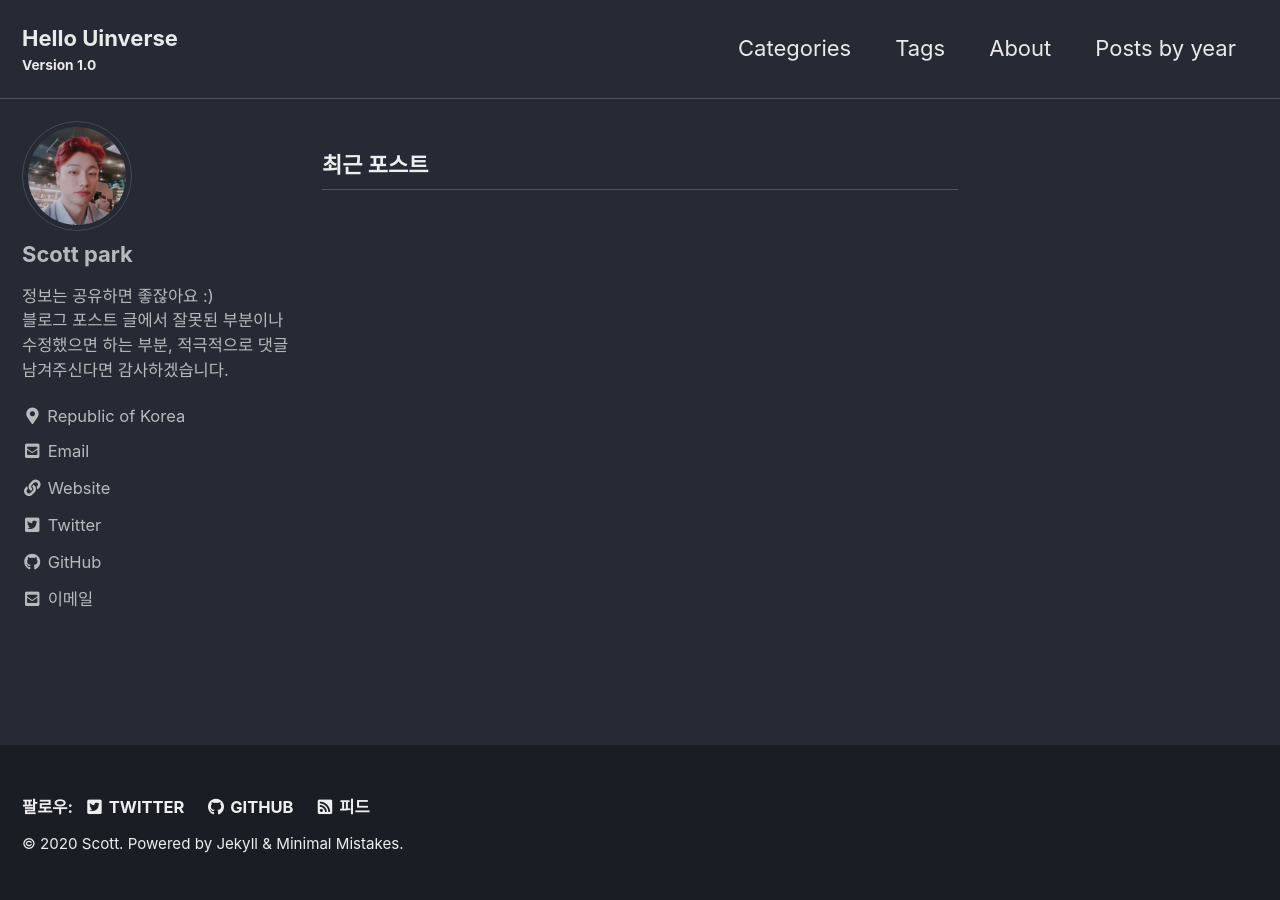
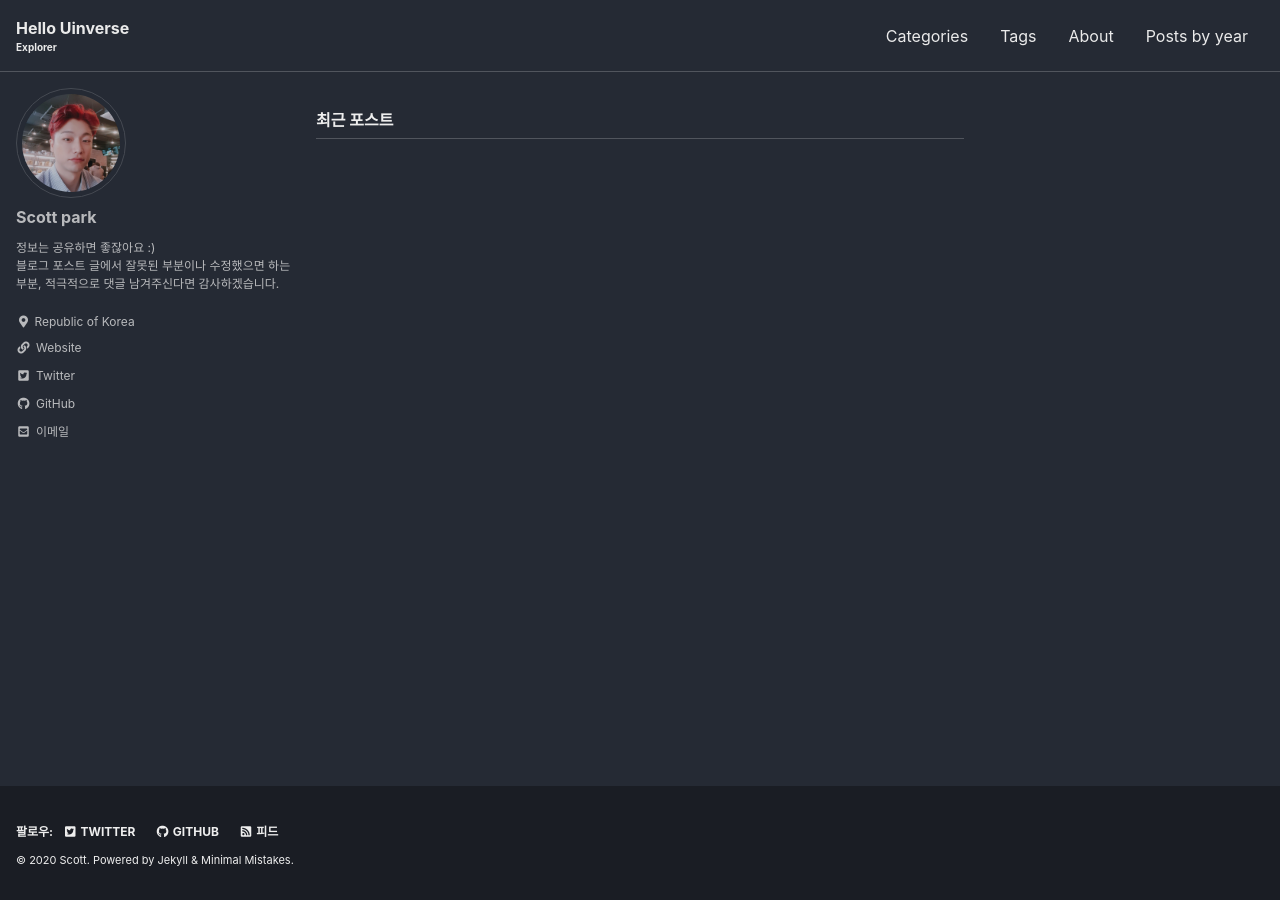
Before and after one commit to Scott-Park/scott-park.github.io, a Jekyll site: the page built from index.html, in a window 1280 px wide. Built offline with Jekyll 4.4.1, drawn with Linux system fonts in a browser that asks for light colours; cached includes are drawn as plain includes; the list of posts is cut into pages by our own code.

Commit message:
Upate subtitle and fontsize

```diff
--- a/_config.yml
+++ b/_config.yml
@@ -18,7 +18,7 @@ minimal_mistakes_skin    : "dark" # "default", "air", "aqua", "contrast", "dark"
 locale                   : "ko-KR"
 title                    : "Hello Universe"
 title_separator          : "&#124;"
-subtitle                 : "Version 1.0" # site tagline that appears below site title in masthead
+subtitle                 : "Explorer" # site tagline that appears below site title in masthead
 name                     : "Scott"
 description              : "Scott's blog :)"
 url                      : "https://scott-park.github.io"
@@ -99,24 +99,24 @@ author:
   location         : "Republic of Korea"
   email            : "vispourtoimeme@gmail.com"
   links:
-    - label: "Email"
-      icon: "fas fa-fw fa-envelope-square"
-      url: "mailto:vispourtoimeme@gmail.com"
+    # - label: "Email"
+    #   icon: "fas fa-fw fa-envelope-square"
+    #   url: "mailto:vispourtoimeme@gmail.com"
     - label: "Website"
       icon: "fas fa-fw fa-link"
       url: "https://scott-park.github.io"
     - label: "Twitter"
       icon: "fab fa-fw fa-twitter-square"
       url: "https://twitter.com/@Akama_"
-    - label: "Facebook"
-      icon: "fab fa-fw fa-facebook-square"
-      # url: "https://facebook.com/"
+    # - label: "Facebook"
+    #   icon: "fab fa-fw fa-facebook-square"
+    #   # url: "https://facebook.com/"
     - label: "GitHub"
       icon: "fab fa-fw fa-github"
       url: "https://github.com/scott-park"
-    - label: "Instagram"
-      icon: "fab fa-fw fa-instagram"
-      # url: "https://instagram.com/"
+    # - label: "Instagram"
+    #   icon: "fab fa-fw fa-instagram"
+    #   # url: "https://instagram.com/"
 
 # Site Footer
 footer:
--- a/_sass/minimal-mistakes/_reset.scss
+++ b/_sass/minimal-mistakes/_reset.scss
@@ -8,18 +8,18 @@ html {
   /* apply a natural box layout model to all elements */
   box-sizing: border-box;
   background-color: $background-color;
-  font-size: 16px;
+  font-size: 14px;
 
   @include breakpoint($medium) {
-    font-size: 18px;
+    font-size: 14px;
   }
 
   @include breakpoint($large) {
-    font-size: 20px;
+    font-size: 16px;
   }
 
   @include breakpoint($x-large) {
-    font-size: 22px;
+    font-size: 16px;
   }
 
   -webkit-text-size-adjust: 100%;
```
